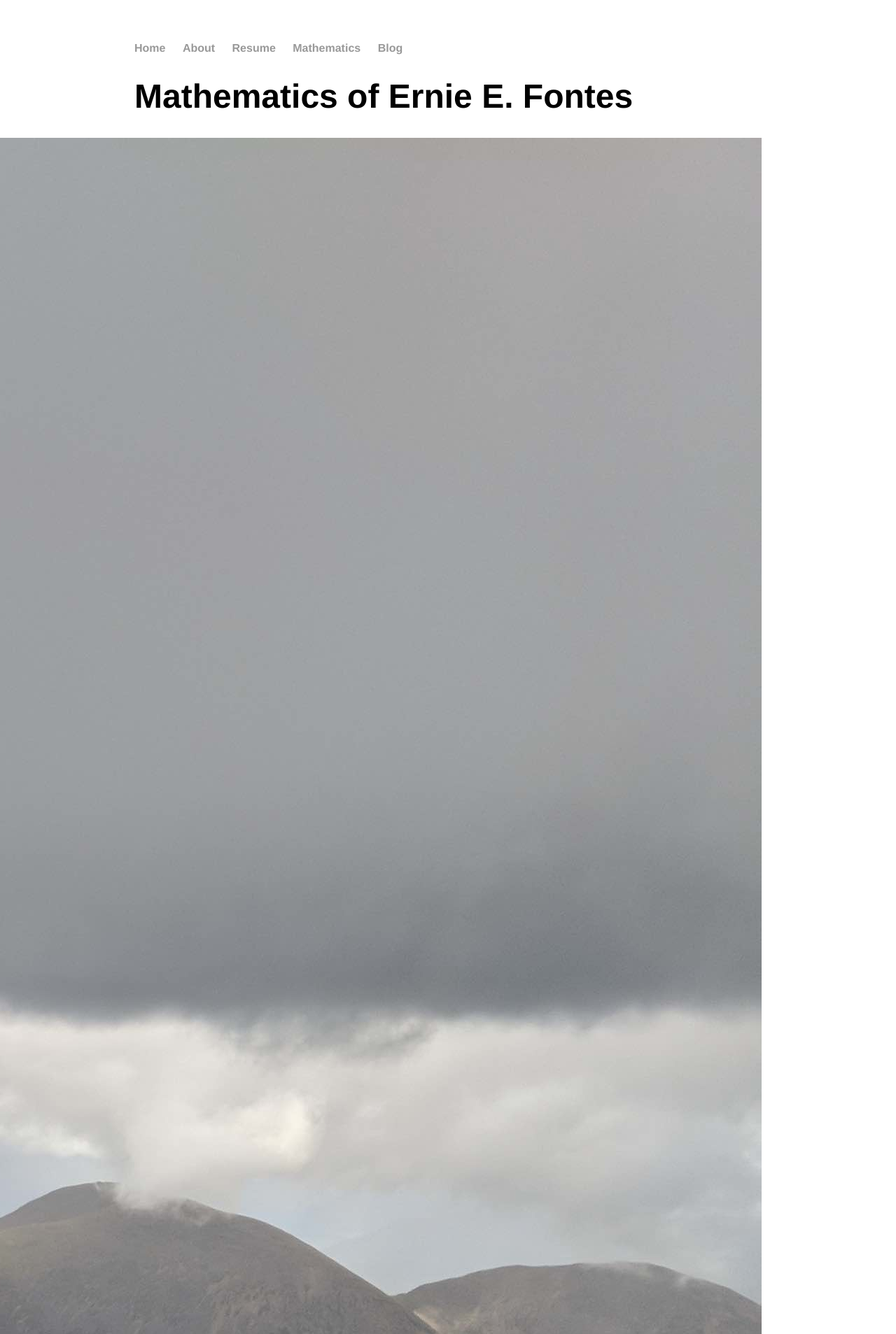
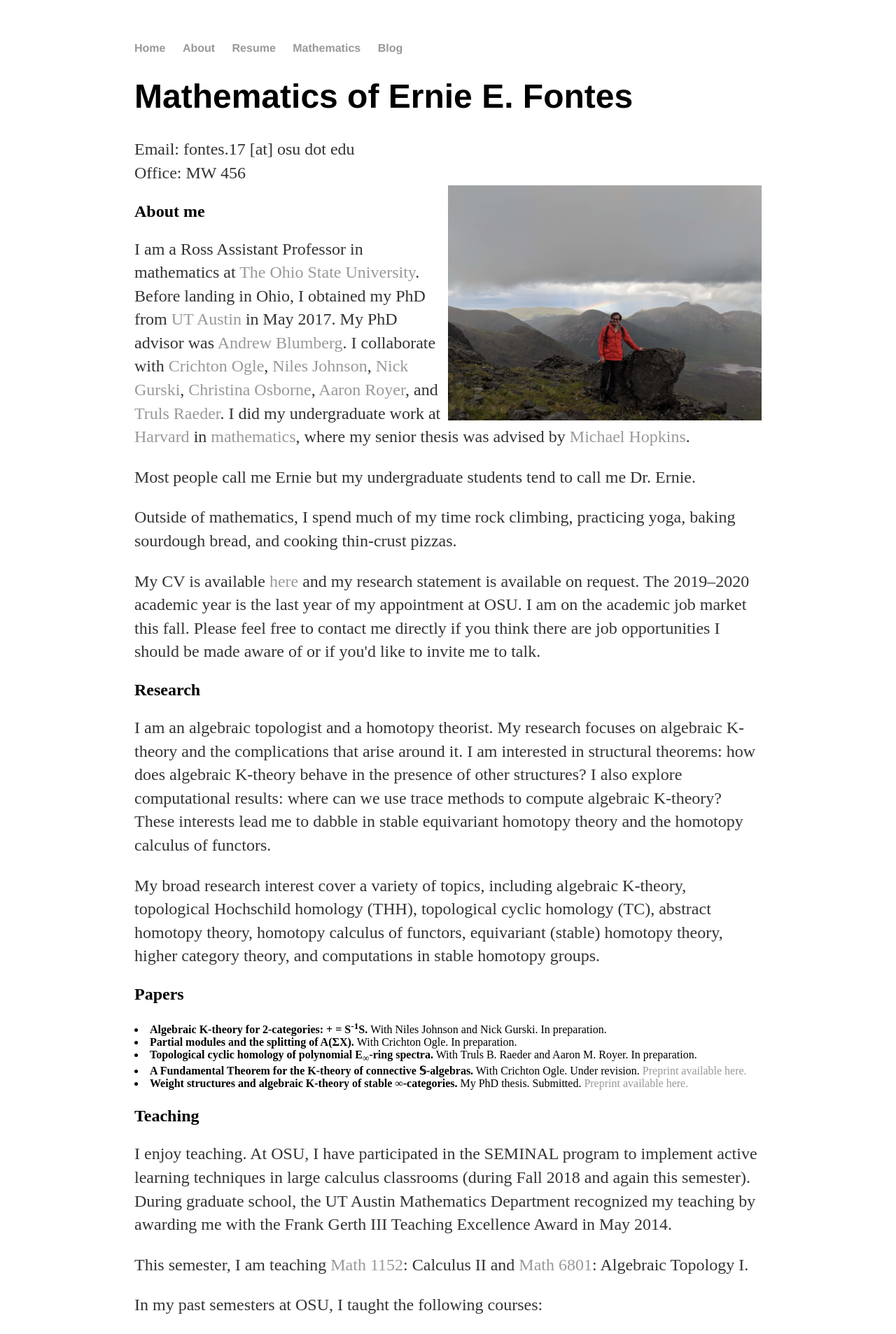
Before and after one commit to erniefontes/erniefontes.github.io, a Jekyll site: the page built from math/index.html, in a window 1280 px wide. Shown: the top 1907 px of the page at 70% size. Built offline with Jekyll 4.4.1, drawn with Linux system fonts in a browser that asks for light colours.

Commit message:
scaling!

```diff
--- a/math/index.html
+++ b/math/index.html
@@ -19,17 +19,11 @@ title: Mathematics of Ernie E. Fontes
     var img = '<img src=\"';
     var randomIndex = Math.floor(Math.random() * imageURLs.length);
     img += imageURLs[randomIndex];
-    img += '\" alt=\"Ernie in an impromptu picture.\" height=50% align="right"/>';
+    img += '\" alt=\"Ernie in an impromptu picture.\" width=50% align="right"/>';
     return img;
   }
 </script>
 <body>
-
-<h3>
-<script type="text/javascript">
-  document.write(getImageTag());
-</script>
-</h3>
 
 <!-- Contact information -->
 <p>
```
